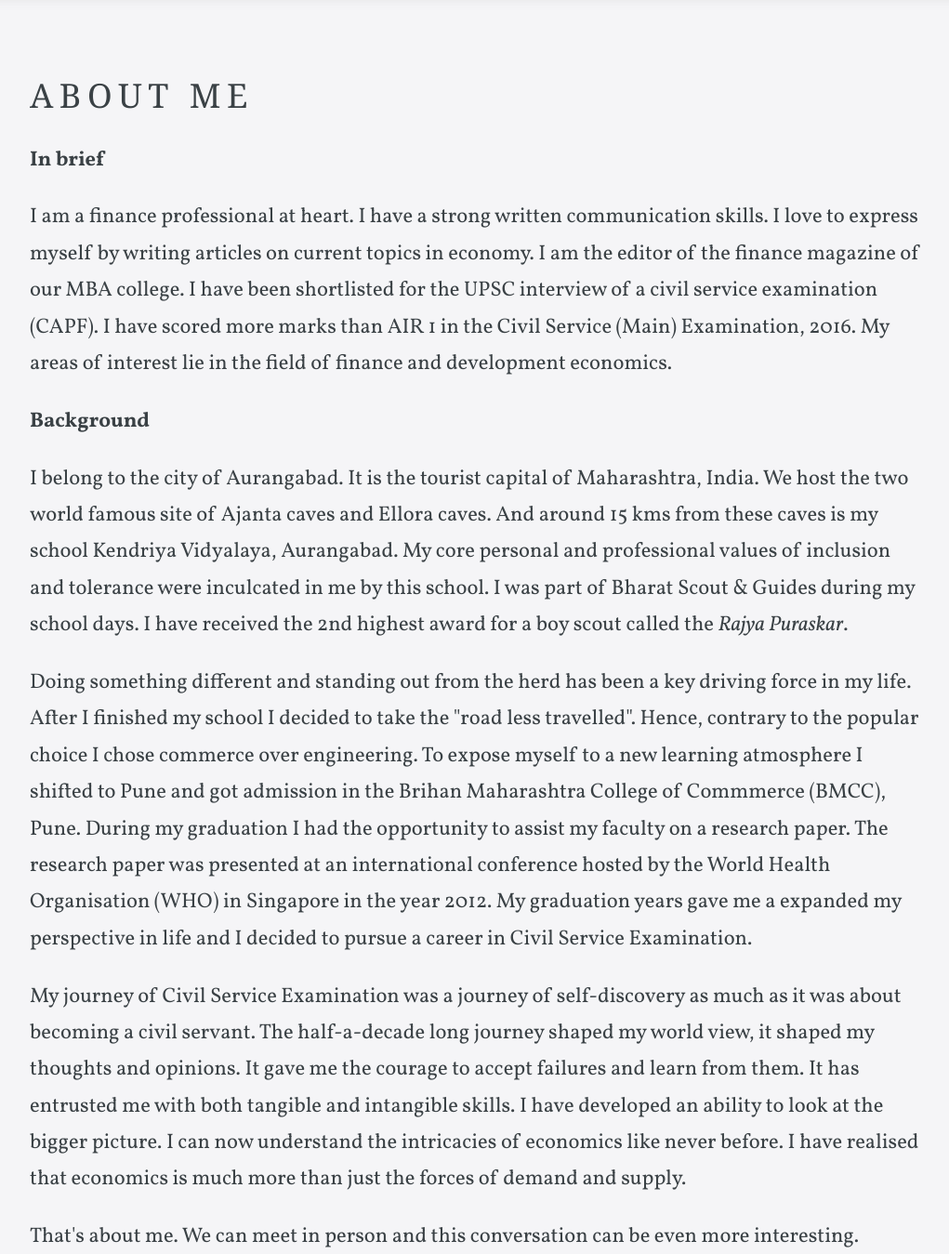
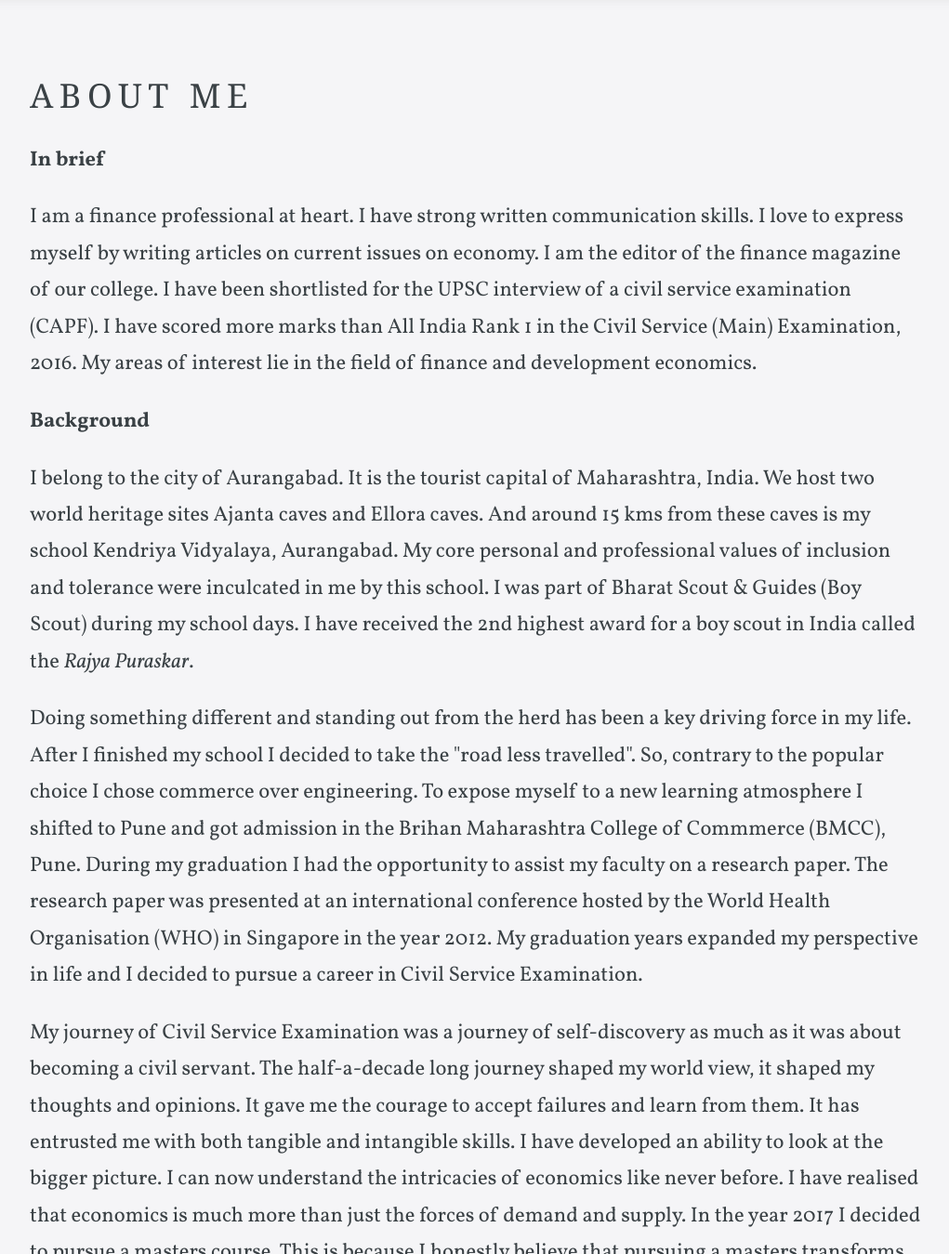
Before and after one commit to nirmalgore/nirmalgore.github.io, a Jekyll site: the page built from about.html, in a window 1280 px wide and 1400 px high, scrolled down 382 px, cut to the strip 42-1391 px from the top of the window. Shown: the whole strip at 93% size, without its empty margins (128-1149 px from the left). Built offline with Jekyll 4.4.1, drawn with Linux system fonts in a browser that asks for light colours; some web fonts are replaced; some of the changed text lies outside the part shown.

Commit message:
updated mba input

```diff
--- a/about.html
+++ b/about.html
@@ -10,24 +10,24 @@
 <div class="editable">
 	<p><strong>In brief</strong></p>
 	<p>I am a finance professional at heart.
-		I have a strong written communication skills. I love to express myself by writing articles on current topics in economy.
-		I am the editor of the finance magazine of our MBA college. I have been shortlisted for the UPSC interview of a civil service examination (CAPF).
-		I have scored more marks than AIR 1 in the Civil Service (Main) Examination, 2016. My areas of interest lie in the field of
+		I have strong written communication skills. I love to express myself by writing articles on current issues on economy.
+		I am the editor of the finance magazine of our college. I have been shortlisted for the UPSC interview of a civil service examination (CAPF).
+		I have scored more marks than All India Rank 1 in the Civil Service (Main) Examination, 2016. My areas of interest lie in the field of
 		finance and development economics.
 	</p>
 
 	<p><strong>Background</strong></p>
 	<p>I belong to the city of Aurangabad. It is the tourist capital of Maharashtra, India.
-		We host the two world famous site of Ajanta caves and Ellora caves. And around 15 kms from these caves is my school Kendriya Vidyalaya, Aurangabad.
-		My core personal and professional values of inclusion and tolerance were inculcated in me by this school. I was part of Bharat Scout & Guides
-		during my school days. I have received the 2nd highest award for a boy scout called the <em>Rajya Puraskar</em>.
+		We host two world heritage sites Ajanta caves and Ellora caves. And around 15 kms from these caves is my school Kendriya Vidyalaya, Aurangabad.
+		My core personal and professional values of inclusion and tolerance were inculcated in me by this school. I was part of Bharat Scout & Guides (Boy Scout)
+		during my school days. I have received the 2nd highest award for a boy scout in India called the <em>Rajya Puraskar</em>.
 	</p>
 
 	<p>Doing something different and standing out from the herd has been a key driving force in my life. After I finished my school I decided to take
-		the "road less travelled". Hence, contrary to the popular choice I chose commerce over engineering. To expose myself to a new learning atmosphere
+		the "road less travelled". So, contrary to the popular choice I chose commerce over engineering. To expose myself to a new learning atmosphere
 		I shifted to Pune and got admission in the Brihan Maharashtra College of Commmerce (BMCC), Pune. During my graduation I had the opportunity to
 		assist my faculty on a research paper. The research paper was presented at an international conference hosted by the
-		World Health Organisation (WHO) in Singapore in the year 2012. My graduation years gave me a expanded my perspective in life and I decided
+		World Health Organisation (WHO) in Singapore in the year 2012. My graduation years expanded my perspective in life and I decided
 		to pursue a career in Civil Service Examination.
 	</p>
 
@@ -36,6 +36,8 @@
 		from them. It has entrusted me with both tangible and intangible skills. I have developed an ability to look at the bigger picture.
 		I can now understand the intricacies of economics like never before. I have realised that economics is much more than just the forces of
 		demand and supply.
+
+		In the year 2017 I decided to pursue a masters course. This is because I honestly believe that pursuing a masters transforms you as a person. It improves your understanding of the complicated nature of your subject. However, it also did something more to me, I got more clarity on my understanding of our world and I became more mature at decision making.
 	</p>
 
 	<p>That's about me. We can meet in person and this conversation can be even more interesting.</p>
```
